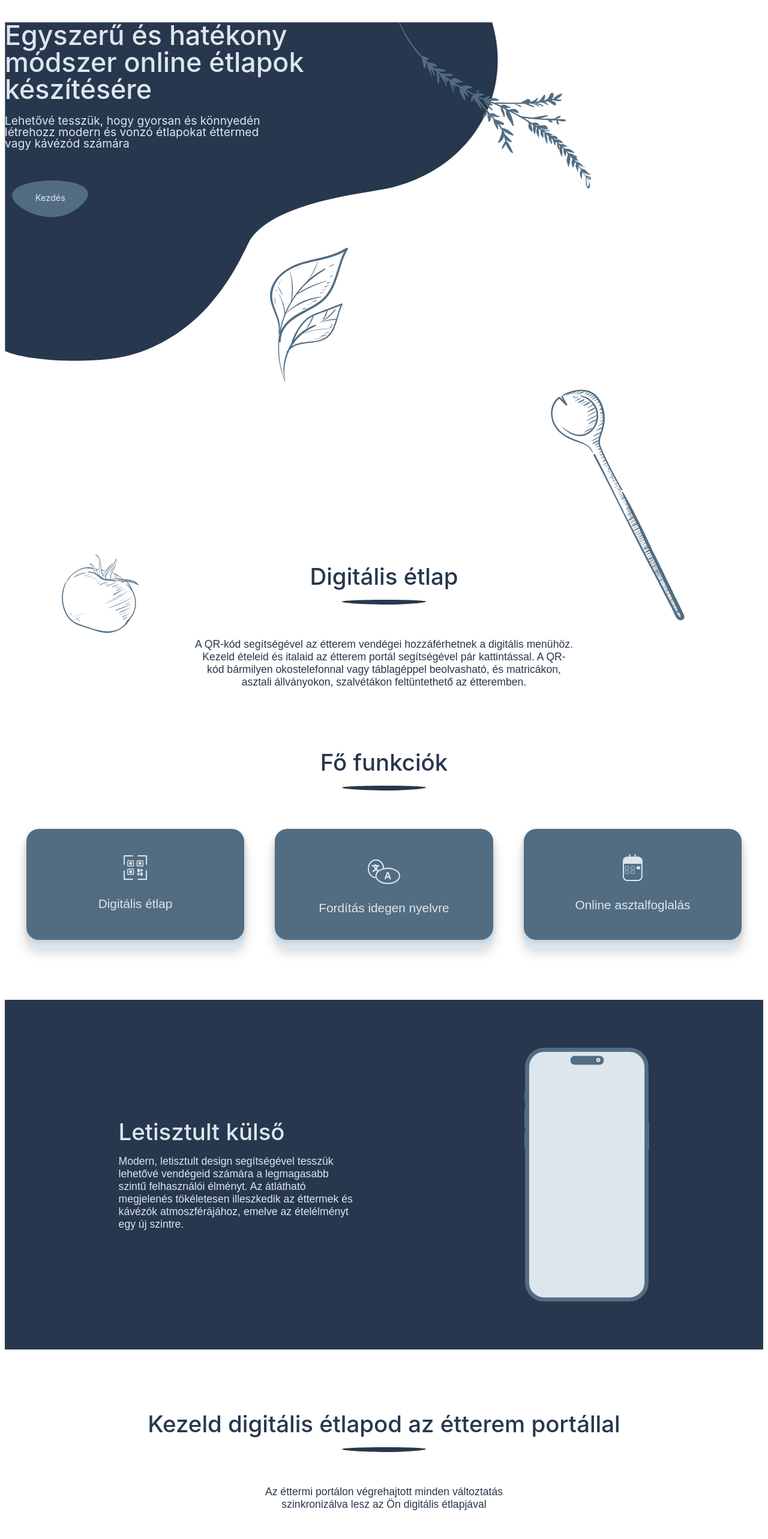
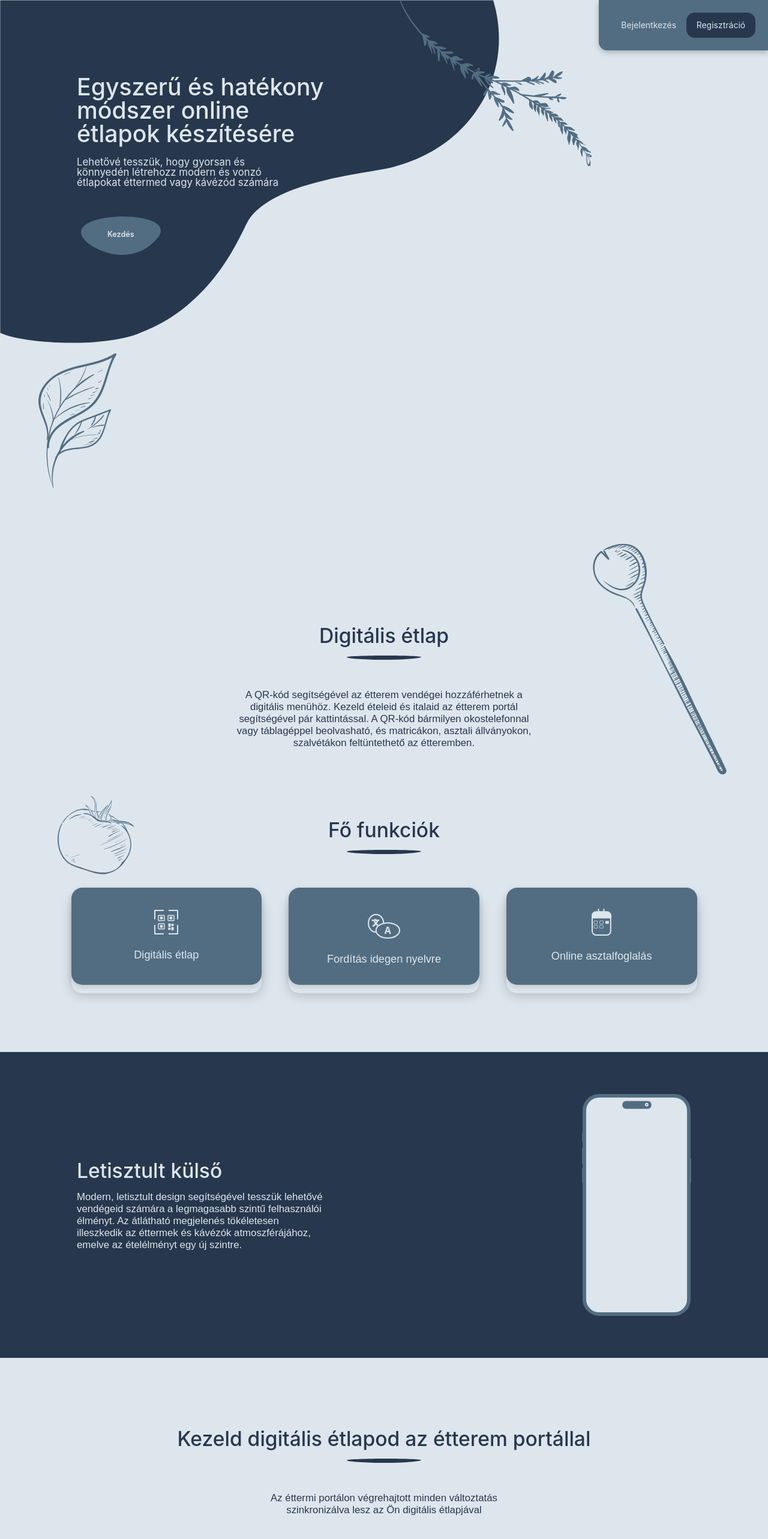
Before and after one commit to vrsgabor/digital-menu, a Next.js app: page / in a window 1280 px wide. Shown: the top 2566 px of the page at 60% size. Built offline with nearby package versions, Linux system fonts and the light colour scheme.

Commit message:
third commit

```diff
--- a/app/page.tsx
+++ b/app/page.tsx
@@ -1,13 +1,14 @@
-//import NavBar from '../components/NavBar';
+import '../styles/global.css';
 import HeroSection from '../components/HeroSection';
 import DigitalMenuSection from '../components/DigitalMenuSection';
 import MainFeaturesSection from '../components/MainFeaturesSection';
 import CleanDesignSection from '../components/CleanDesignSection';
 import ManageDigitalMenuSection from '../components/ManageDigitalMenuSection';
 import ContactSection from '../components/ContactSection';
-
+import NavBar from '../components/NavBar'
 const Home = () => (
   <div className="page-wrapper">
+    <NavBar/>
     <HeroSection />
     <DigitalMenuSection />
     <MainFeaturesSection />
--- a/components/NavBar.js
+++ b/components/NavBar.js
@@ -1,8 +1,8 @@
-/*import styles from '../styles/Home.module.css';
+import styles from '../styles/Home.module.css';
 
 const NavBar = () => (
     <div className={styles.navbar}>
-        <a href="#" className={`${styles['login-link-block']} ${styles['link-block-left']}`}>
+        <a href="#" className={styles['login-link-block']}>
             <div className={styles.link}>Bejelentkezés</div>
         </a>
         <a href="#" className={styles['reg-link-block']}>
@@ -12,4 +12,3 @@ const NavBar = () => (
 );
 
 export default NavBar;
-*/
--- a/styles/Home.module.css
+++ b/styles/Home.module.css
@@ -1,30 +1,63 @@
+.body{
+    margin: 0;
+    padding: 0;
+}
+.navbar {
+    z-index: 2;
+    background-color: #526d82;
+    border-bottom-left-radius: 1em;
+    padding: 1.5em;
+    position: fixed;
+    top: 0%;
+    bottom: auto;
+    left: auto;
+    right: 0%;
+    box-shadow: 0 3px 10px rgba(0, 0, 0, .25);
+    display: flex;
+}
+.login-link-block {
+    border-radius: 1em;
+    font-family: Sf Pro Display, sans-serif;
+    text-decoration: none;
+    padding-top: 0.8em;
+    padding-bottom: 0.8em;
+    padding-left: 1.2em;
+    padding-right: 1.2em;
+    color: #dde6ed;
+}
+
+.reg-link-block{
+    background-color: #27374d;
+    border-radius: 1em;
+    font-family: Sf Pro Display, sans-serif;
+    text-decoration: none;
+    padding-top: 0.8em;
+    padding-bottom: 0.8em;
+    padding-left: 1.2em;
+    padding-right: 1.2em;
+    color: #dde6ed;
+}
+
+
 .hero {
     height: 100vh;
-    padding: 0;
-    /* Eltávolítja a paddingot */
-    margin: 0;
-    /* Eltávolítja a margót */
-    position: static;
-    background-position: 0 0;
     background-repeat: no-repeat;
     background-size: 65%;
+    padding-left: 10%;
+    padding-right: 10%;
+    padding-top: 8.9em;
 }
 
 .hero.section-style {
-    margin: 0;
-    /* Eltávolítja a margót */
     position: relative;
 }
 
 .page-wrapper {
-    margin: 0;
-    /* Eltávolítja a margót */
-    padding: 0;
-    /* Eltávolítja a paddingot */
     overflow: hidden;
 }
 
 .heading {
+    margin-top: 0;
     color: #dde6ed;
     max-width: 41%;
     margin-bottom: 20px;
@@ -57,14 +90,13 @@
     padding: 20px 51px 24px;
     font-family: Sf Pro Display, sans-serif;
     font-size: .9em;
-    font-weight: 400;
+    font-weight: 600;
     text-decoration: none;
     color: #dde6ed;
 }
 
 .section-style {
-    margin-top: 5.3em;
-    margin-bottom: 5.3em;
+    margin-bottom: 7em;
 }
 
 .section-style.digitalis-etlap,
@@ -77,7 +109,10 @@
 .section-style.letisztult-kulso {
     background-color: #27374d;
     align-items: center;
-    padding: 5em 15%;
+    padding-left: 10%;
+    padding-right: 10%;
+    padding-top: 5em;
+    padding-bottom: 5em;
     display: flex;
     justify-content: space-between;
 }
@@ -93,15 +128,15 @@
 .paragraph {
     color: #27374d;
     text-align: center;
-    width: 50%;
-    font-size: 1.1em;
+    width: 40%;
+    font-size: 1.2em;
     font-family: Pro Display, sans-serif;
     margin: 0;
 }
 
 .paragraph-dark-bg {
-    font-size: 1.1em;
-    width: 90%;
+    font-size: 1.2em;
+    width: 80%;
     font-family: Pro Display, sans-serif;
     color: #dde6ed;
 }
@@ -229,7 +264,7 @@
     padding: 20px 51px 24px;
     font-family: Sf Pro Display, sans-serif;
     font-size: .9em;
-    font-weight: 400;
+    font-weight: 600;
     text-decoration: none;
     color: #dde6ed;
     border: none;
@@ -274,15 +309,15 @@
     width: 240px;
     position: absolute;
     top: auto;
-    bottom: -25%;
+    bottom: -40%;
     left: auto;
-    right: 10%;
+    right: 5%;
 }
 
 .tomato {
     position: absolute;
     top: auto;
-    bottom: -30%;
+    bottom: -60%;
     left: 6%;
     right: auto;
 }
@@ -300,8 +335,8 @@
     width: 130px;
     position: absolute;
     top: auto;
-    bottom: 25%;
-    left: 35%;
+    bottom: 12%;
+    left: 5%;
     right: auto;
 }
 
@@ -316,6 +351,12 @@
 }
 
 @media screen and (min-width: 1920px) {
+
+    .body{
+        margin: 0;
+        padding: 0;
+    }
+
     .hero.section-style {
         margin-bottom: 0;
         padding-top: 11em;
@@ -333,10 +374,6 @@
 
     .heading {
         font-size: 3.5em;
-    }
-
-    .body {
-        background-size: 64%;
     }
 
     .heading-2 {
--- a/styles/global.css
+++ b/styles/global.css
@@ -1,16 +1,13 @@
-/* Global Styles */
 :root {
     --light-text: #dde6ed;
     --white: white;
     --black: black;
 }
 
-* {
-    margin: 0;
-    padding: 0;
-}
+
 
 body {
+    margin: 0;
     background-color: #dde6ed;
     font-family: Sf Pro Display, sans-serif;
     font-size: 14px;
@@ -24,19 +21,6 @@ a {
     text-decoration: none;
 }
 
-.navbar {
-    z-index: 2;
-    background-color: #526d82;
-    border-bottom-left-radius: 1em;
-    padding: 0;
-    position: fixed;
-    top: 0%;
-    bottom: auto;
-    left: auto;
-    right: 0%;
-    box-shadow: 0 3px 10px rgba(0, 0, 0, .25);
-}
-
 .link {
     color: #dde6ed;
     font-family: Sf Pro Display, sans-serif;
@@ -44,17 +28,3 @@ a {
     line-height: 1em;
     text-decoration: none;
 }
-
-.login-link-block {
-    background-color: #27374d;
-    border-radius: 1em;
-    margin: 15px 30px 15px 0;
-    padding: 15px 25px;
-    font-family: Sf Pro Display, sans-serif;
-    text-decoration: none;
-}
-
-.login-link-block.link-block-left {
-    background-color: rgba(0, 0, 0, 0);
-    margin-left: 30px;
-}
```
Also changed, not shown: components/ManageDigitalMenuSection.js (line endings or trailing spaces).
